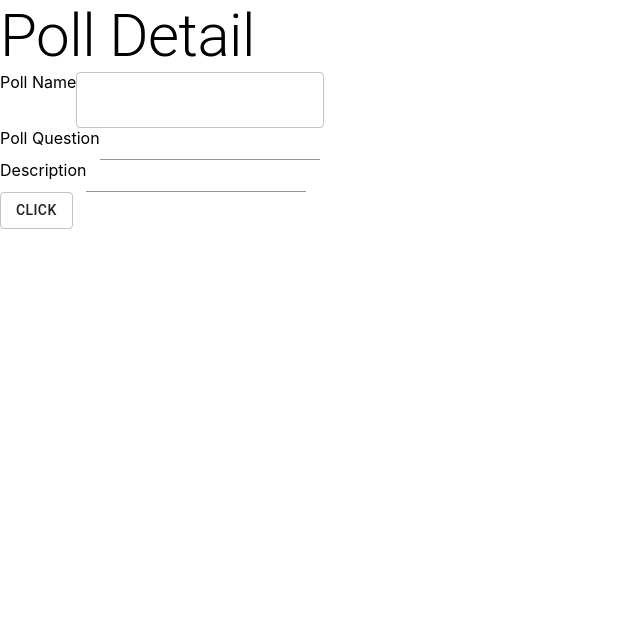
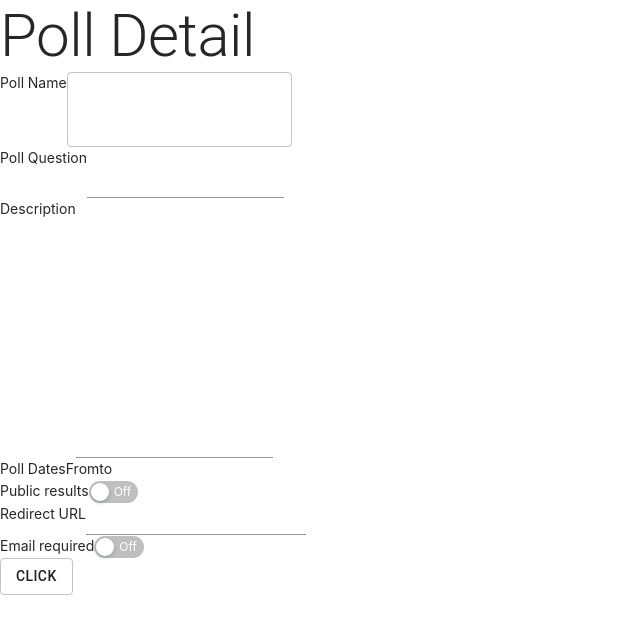
Before and after one commit to EddieLuong/Oppi-Clone, a React (Create React App) app: page /polldetail in a window 1280 px wide. Shown: the top 634 px of the page, without its empty margins (0-640 px from the left). Built offline with nearby package versions, Linux system fonts and the light colour scheme; no server answers.

Commit message:
update: pollDetail

```diff
--- a/package.json
+++ b/package.json
@@ -3,17 +3,20 @@
   "version": "0.1.0",
   "private": true,
   "dependencies": {
+    "@date-io/date-fns-jalali": "^2.11.0",
     "@emotion/react": "^11.7.1",
     "@emotion/styled": "^11.6.0",
     "@hookform/resolvers": "^2.8.5",
     "@material-ui/core": "^4.12.3",
     "@mui/icons-material": "^5.2.5",
+    "@mui/lab": "^5.0.0-alpha.63",
     "@mui/material": "^5.2.6",
     "@mui/styled-engine-sc": "^5.1.0",
     "@mui/styles": "^5.2.3",
     "@testing-library/jest-dom": "^5.16.1",
     "@testing-library/react": "^12.1.2",
     "@testing-library/user-event": "^13.5.0",
+    "antd": "^4.18.2",
     "axios": "^0.24.0",
     "formik": "^2.2.9",
     "history": "^5.2.0",
--- a/src/Component/LogIn.tsx
+++ b/src/Component/LogIn.tsx
@@ -36,8 +36,13 @@ export default function LogIn() {
       axios.post(ApiSignIn, data)
           .then((res)=>{
             setErrorMessage("");
-            sessionStorage.setItem("AdminAccessToken",res.data.token);
-            navigate("/polllist")
+            //Use Async function because sometime polllist page call API too fast and internet slow, token haven't set yet and have error when call API without Token. So, to sure Token have already when call API, I use Async Function
+            async function setToken(){
+              sessionStorage.setItem("AdminAccessToken",res.data.token);
+            }
+            setToken().then(()=>{
+              navigate("/polllist")
+            })
           })
           .catch((e) => {
             console.log("Fail to Sign In");
--- a/src/Component/Others.js
+++ b/src/Component/Others.js
@@ -12,11 +12,14 @@ const columns = [
   { title: "Status", field: "status" },
 ];
 
-const formatDate = (second) => {
+const formatDate = (second, format) => {
   let time = new Date(second * 1000);
   let day = String(time.getDate()).padStart(2, "0");
   let month = String(time.getMonth() + 1).padStart(2, "0");
   let year = time.getFullYear();
+  if (format && format.format === "YYYY-MM-DD") {
+    return `${year}-${month}-${day}`;
+  }
   return `${day}-${month}-${year}`;
 };
 
--- a/src/Component/PollDetail.js
+++ b/src/Component/PollDetail.js
@@ -1,26 +1,71 @@
-import { ApiPollDetail, accessToken } from "./Others";
+import { ApiPollDetail, accessToken, formatDate } from "./Others";
 import { TextField, Typography, Button } from "@material-ui/core";
+import DatePicker from "@mui/lab/DatePicker";
+import LocalizationProvider from "@mui/lab/LocalizationProvider";
+import AdapterDateFns from "@mui/lab/AdapterDateFns";
 import axios from "axios";
-import { useState, useEffect } from "react";
+import React, { useState, useEffect } from "react";
 import * as Yup from "yup";
 import { yupResolver } from "@hookform/resolvers/yup";
 import { useForm, Controller } from "react-hook-form";
+import { Switch } from "antd";
 
 export default function PollDetail() {
+  const [dataPoll, setDataPoll] = useState({});
   const idPollDetail = sessionStorage.getItem("idPollDetail");
-  const fields = ["pollName"];
+  const fields = [
+    "title",
+    "question",
+    "description",
+    "openedAt",
+    "closedAt",
+    "isPublicResult",
+    "resultRedirectUrl",
+    "isRequireEmail",
+  ];
   const schema = Yup.object().shape({
-    pollName: Yup.string().required(),
+    title: Yup.string()
+      .max(80, "Poll Name must be less than 80 characters.")
+      .required("This is required field."),
+    question: Yup.string()
+      .max(255, "Poll question must be less than 255 characters.")
+      .required("This is required field."),
+    description: Yup.string()
+      .max(999, "Poll question must be less than 999 characters.")
+      .required("This is required field."),
   });
   const { setValue, control, handleSubmit } = useForm({
     defaultValues: {
-      pollName: "",
+      title: "",
+      question: "",
+      description: "",
+      openedAt: 0,
+      closedAt: 0,
+      isPublicResult: false,
+      resultRedirectUrl: "",
+      isRequireEmail: false,
     },
     resolver: yupResolver(schema),
   });
-
   const onSubmit = (data) => {
-    console.log(data);
+    console.log("data.question", data.question);
+    if (data.title && data.question && data.description) {
+      axios({
+        method: "put",
+        url: `https://dev.oppi.live/api/admin/v1/polls/${idPollDetail}`,
+        headers: {
+          Authorization: `Bearer  ${accessToken}`,
+        },
+        data: {
+          ...dataPoll,
+          name: data.title.trim(),
+          question: data.question.trim(),
+          description: data.description.trim(),
+          is_turn_on_intergration_setting: true,
+          passcode: "2123124",
+        },
+      });
+    }
   };
 
   useEffect(() => {
@@ -31,7 +76,15 @@ export default function PollDetail() {
         },
       })
       .then((respon) => {
-        fields.forEach((field) => setValue(field, respon.data.title));
+        setDataPoll(respon.data);
+        fields.forEach((field) => {
+          if (field === "openedAt" || field === "closedAt") {
+            setValue(
+              field,
+              formatDate(respon.data[field], { format: "YYYY-MM-DD" })
+            );
+          } else setValue(field, respon.data[field] ? respon.data[field] : "");
+        });
       })
       .catch((e) => console.log(e));
   }, []);
@@ -43,12 +96,14 @@ export default function PollDetail() {
         <div className="pollName">
           <label htmlFor="pollName">Poll Name</label>
           <Controller
-            name="pollName"
+            name="title"
             control={control}
             render={({ field: { onChange, value }, fieldState: { error } }) => (
               <TextField
                 onChange={onChange}
                 id="pollName"
+                multiline={true}
+                rows={2}
                 variant="outlined"
                 value={value}
                 type="text"
@@ -62,7 +117,7 @@ export default function PollDetail() {
           <label htmlFor="pollQuestion">Poll Question</label>
 
           <Controller
-            name="pollQuestion"
+            name="question"
             control={control}
             render={({ field: { onChange, value }, fieldState: { error } }) => (
               <TextField
@@ -70,34 +125,123 @@ export default function PollDetail() {
                 onChange={onChange}
                 id="pollQuestion"
                 value={value}
+                multiline={true}
+                rows={2}
                 error={Boolean(error)}
                 helperText={error?.message}
               />
             )}
           />
         </div>
-
         <div className="description">
           <label htmlFor="description">Description</label>
           <Controller
             control={control}
-                name="question"
-                render={({field:{onChange, value},fieldState:{error}})=>(
+            name="description"
+            render={({ field: { onChange, value }, fieldState: { error } }) => (
               <TextField
                 onChange={onChange}
                 value={value}
                 id="description"
                 type="text"
+                multiline={true}
+                rows={13}
                 error={Boolean(error)}
                 helperText={error?.message}
               />
             )}
           />
         </div>
-        <Button
-          variant="outlined"
-          onClick={() => setValue("pollName", "helllooooooooo")}
-        >
+        <div className="pollDate">
+          <label htmlFor="startDate">Poll Dates</label>
+          <Controller
+            name="openedAt"
+            control={control}
+            render={({ field: { onChange, value } }) => (
+              <React.Fragment>
+                <label htmlFor="startDate">From</label>
+                <LocalizationProvider dateAdapter={AdapterDateFns}>
+                  <DatePicker
+                    onChange={onChange}
+                    value={value}
+                    minDate={new Date(value)}
+                    maxDate={new Date(value)}
+                    renderInput={(params) => (
+                      <TextField variant="outlined" {...params} />
+                    )}
+                  />
+                </LocalizationProvider>
+              </React.Fragment>
+            )}
+          />
+          <Controller
+            name="closedAt"
+            control={control}
+            render={({ field: { onChange, value } }) => (
+              <React.Fragment>
+                <label htmlFor="endDate">to</label>
+                <LocalizationProvider dateAdapter={AdapterDateFns}>
+                  <DatePicker
+                    onChange={onChange}
+                    value={value}
+                    minDate={new Date(value)}
+                    renderInput={(params) => (
+                      <TextField variant="outlined" {...params} />
+                    )}
+                  />
+                </LocalizationProvider>
+              </React.Fragment>
+            )}
+          />
+        </div>
+        <div className="publicRults">
+          <label htmlFor="">Public results</label>
+          <Controller
+            control={control}
+            name="isPublicResult"
+            render={({ field: { onChange, value } }) => (
+              <Switch
+                onChange={onChange}
+                checked={value}
+                checkedChildren="On"
+                unCheckedChildren="Off"
+                defaultChecked
+              />
+            )}
+          />
+        </div>
+        <div className="redirectURL">
+          <label htmlFor="redirectURL">Redirect URL</label>
+          <Controller
+            name="resultRedirectUrl"
+            control={control}
+            render={({ field: { onChange, value } }) => (
+              <TextField
+                onChange={onChange}
+                value={value}
+                id="redirectURL"
+                type="text"
+              />
+            )}
+          />
+        </div>
+        <div className="emailRequired">
+          <label htmlFor="">Email required</label>
+          <Controller
+            control={control}
+            name="isRequireEmail"
+            render={({ field: { onChange, value } }) => (
+              <Switch
+                onChange={onChange}
+                checked={value}
+                checkedChildren="On"
+                unCheckedChildren="Off"
+                defaultChecked
+              />
+            )}
+          />
+        </div>
+        <Button type="submit" variant="outlined" onClick={onSubmit}>
           CLick
         </Button>
       </form>
```
Also changed, not shown: src/index.js (+7 -6 lines), 1 other file (tests, documents, lock files or other folders). Lines whose indentation alone changed are shown as unchanged.
